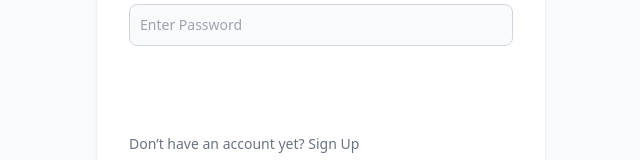
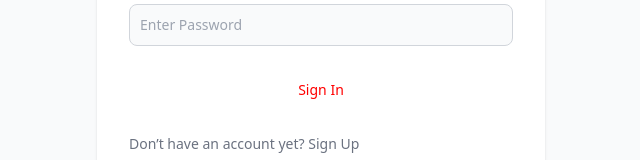
Before and after one commit to kartik-nain/blog-app-frontend, a React (Vite) app: page /login in a window 1280 px wide. Shown: the part 465-625 px from the top of the page, without its empty margins (319-959 px from the left). Built offline with nearby package versions, Linux system fonts and the light colour scheme.

Commit message:
change to font color

```diff
--- a/src/pages/Login.tsx
+++ b/src/pages/Login.tsx
@@ -71,13 +71,15 @@ const Login = () => {
         </a>
         <div className="w-full bg-white rounded-lg shadow dark:border md:mt-0 sm:max-w-md xl:p-0 dark:bg-gray-800 dark:border-gray-700">
           <div className="p-6 mx-auto space-y-4 md:space-y-6 sm:p-8">
-          {failMessage && (
-                <div className="text-red-500 text-center">{errorMessage}</div>
-              )}
+            {failMessage && (
+              <div className="text-red-500 text-center">{errorMessage}</div>
+            )}
             <h1 className="font-bold text-xl leading-tight tracking-tight text-gray-900 md:text-xl dark:text-white">
               Login and unlock a world of possibilities!
             </h1>
-            <form className="space-y-4 md:space-y-6" onSubmit={formik.handleSubmit}>
+            <form
+              className="space-y-4 md:space-y-6"
+              onSubmit={formik.handleSubmit}>
               <div>
                 <label className="block mb-2 text-sm font-medium text-gray-900 dark:text-white">
                   Email
@@ -94,7 +96,9 @@ const Login = () => {
                   {...formik.getFieldProps("emailAddress")}
                 />
                 {formik.touched.emailAddress && formik.errors.emailAddress && (
-                  <div className="text-red-500">{formik.errors.emailAddress}</div>
+                  <div className="text-red-500">
+                    {formik.errors.emailAddress}
+                  </div>
                 )}
               </div>
               <div>
@@ -118,8 +122,8 @@ const Login = () => {
               </div>
               <button
                 type="submit"
-                className="w-full text-white bg-primary-600 hover:bg-primary-700 font-medium rounded-lg text-sm px-5 py-2.5 text-center dark:bg-primary-600 dark:hover:bg-primary-700"
-              >
+                style={{ color: "red" }}
+                className="w-full text-white bg-primary-600 hover:bg-primary-700 font-medium rounded-lg text-sm px-5 py-2.5 text-center dark:bg-primary-600 dark:hover:bg-primary-700">
                 Sign In
               </button>
               <p className="text-sm font-light text-gray-500 dark:text-gray-400">
@@ -127,8 +131,7 @@ const Login = () => {
                 <button
                   type="button"
                   onClick={() => toSignup()}
-                  className="font-medium text-primary-600 hover:underline dark:text-primary-500"
-                >
+                  className="font-medium text-primary-600 hover:underline dark:text-primary-500">
                   Sign Up
                 </button>
               </p>
```
